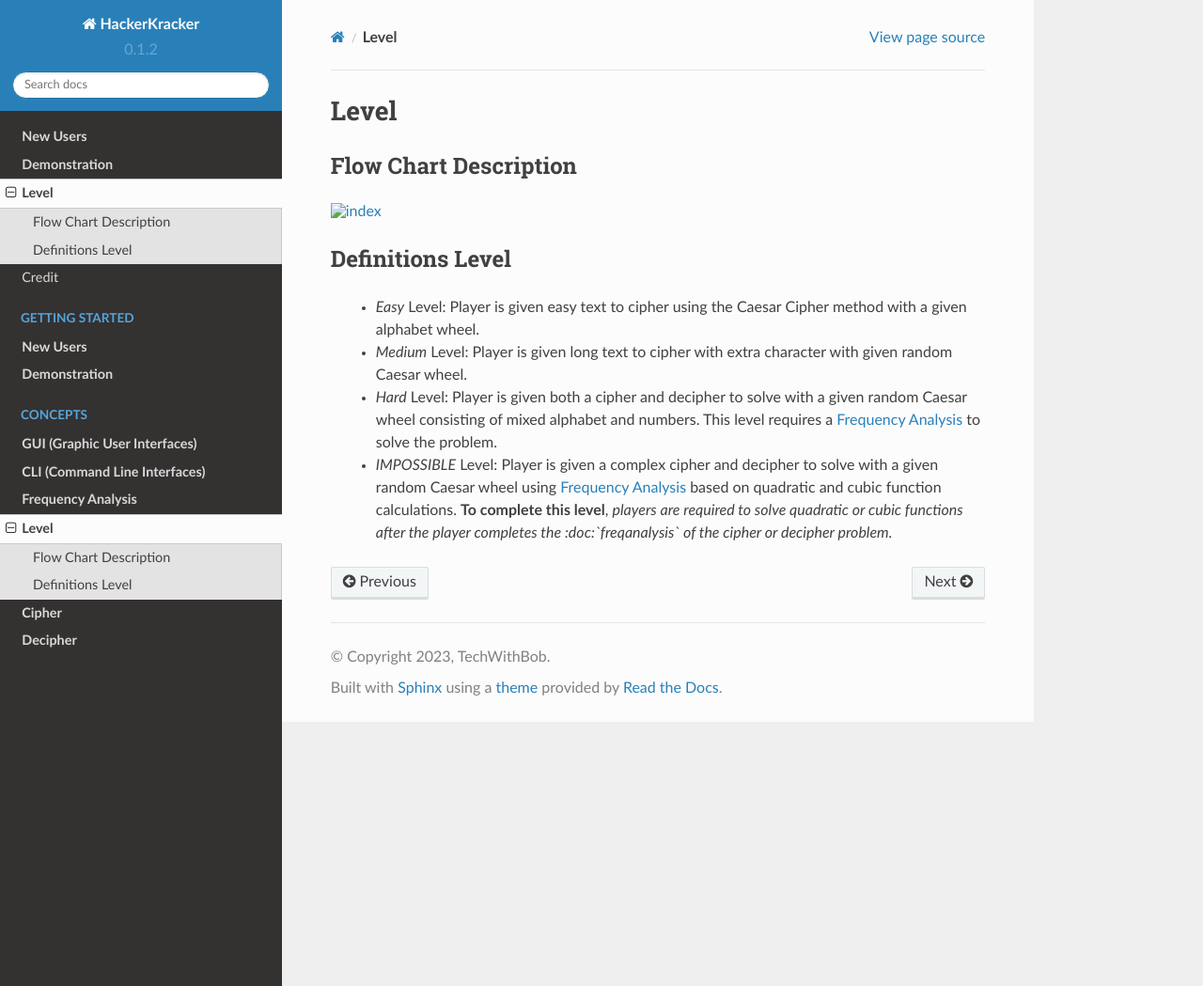
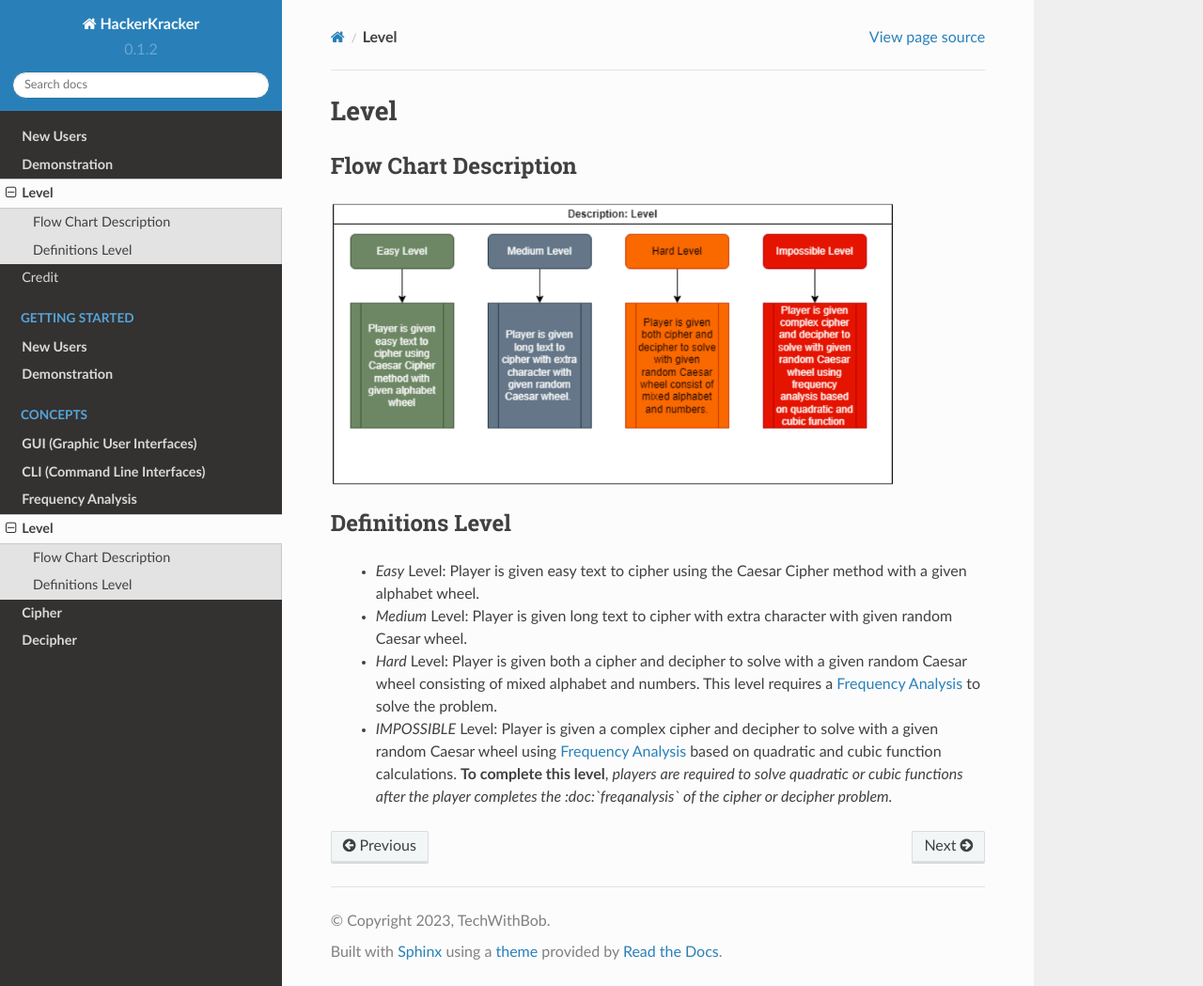
Before and after one commit to techwithbob/HackerKracker, a Sphinx documentation site: the page built from docs/source/concepts/level.rst, in a window 1280 px wide and 1049 px high. Shown: the whole window at 94% size. Built offline with Sphinx 7.4.7 and the Read the Docs theme 2.0.0, drawn with Linux system fonts in a browser that asks for light colours.

Commit message:
Update level.rst

```diff
--- a/docs/source/concepts/level.rst
+++ b/docs/source/concepts/level.rst
@@ -2,9 +2,9 @@
 ==========
 Flow Chart Description
 ----------------------
-.. image:: level-description.png
+.. image:: https://github.com/techwithbob/HackerKracker/blob/6c48bd09046398935c38d397ec1970817eace657/docs/source/images/level-description.png
   :width: 600
-  :alt: index
+  :alt: Level Diagram
 Definitions Level
 -----------------
 
```
